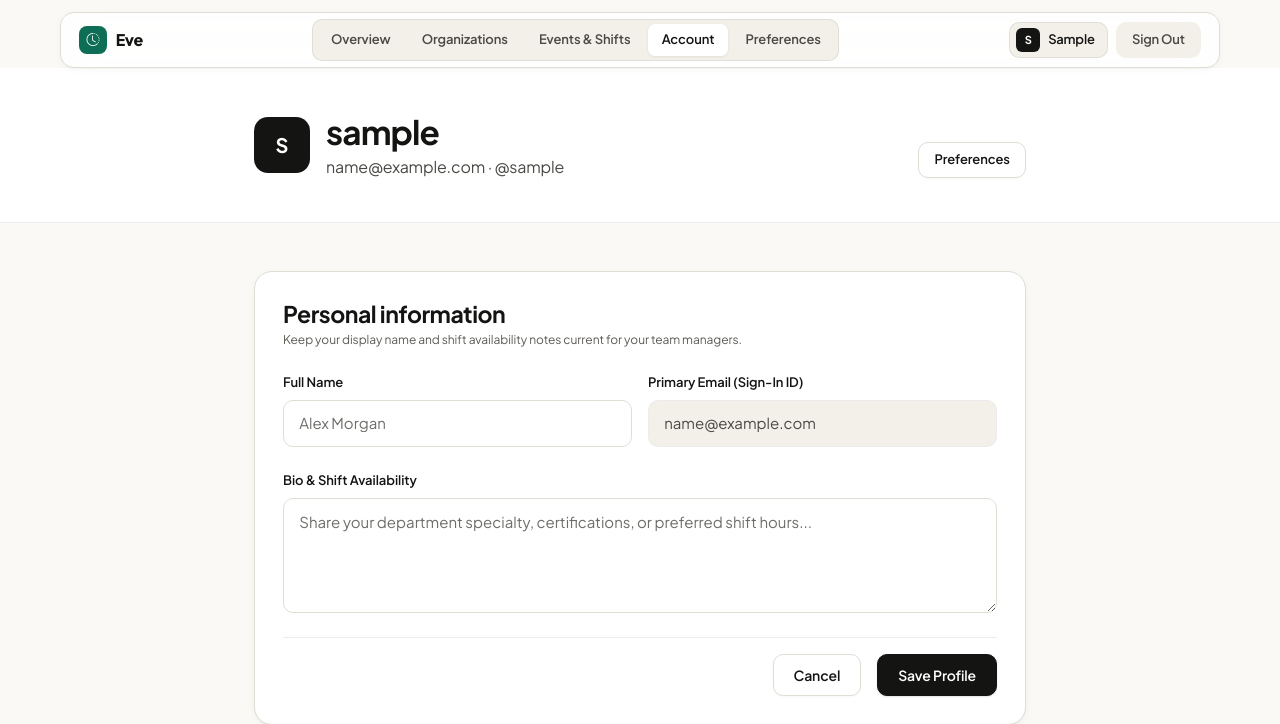
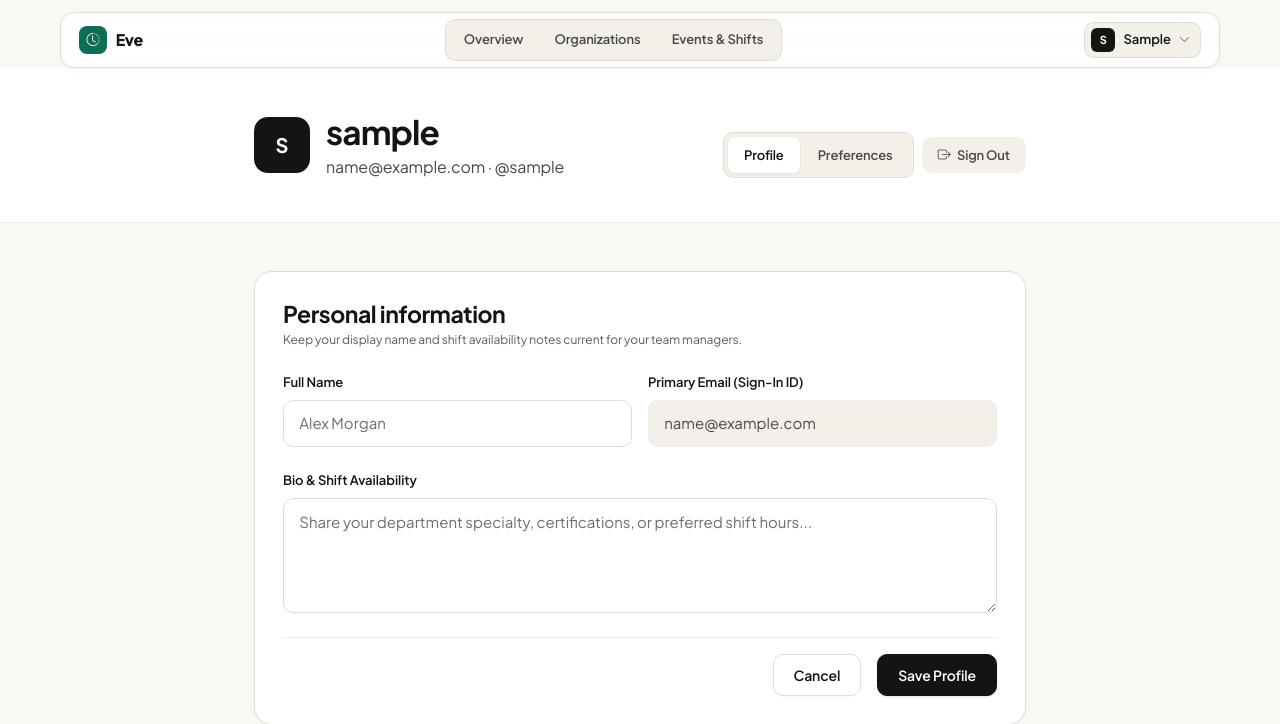
Before and after one commit to Leandrozxc/Eve, a Django app: page /profile/ in a window 1280 px wide. Shown: the top 724 px of the page. Run offline with Django 5.2, Linux system fonts and the light colour scheme; the visitor is signed in with stand-in values (Sample User, id 1); data comes from the database, SQL or seed files in the repository; data that the repository does not hold is empty.

Commit message:
refactor(ui): streamline navbar to core workspaces and move account controls to user menu

```diff
--- a/static/css/style.css
+++ b/static/css/style.css
@@ -473,17 +473,74 @@ h1, h2, h3, h4, h5, h6 {
     font-size: 13px;
     font-weight: 600;
     color: var(--apple-text);
-    padding: 4px 12px 4px 6px;
+    padding: 4px 10px 4px 6px;
     min-height: 36px;
     border-radius: var(--apple-radius-sm);
     background-color: var(--apple-surface-subtle);
     border: 1px solid var(--apple-divider);
+    cursor: pointer;
     transition: background-color 0.2s var(--apple-ease), border-color 0.2s var(--apple-ease);
 }
 
-.eve-user-chip:hover {
+.eve-user-chip:hover,
+.eve-user-chip[aria-expanded="true"] {
     border-color: var(--apple-border);
+    background-color: var(--apple-surface);
     color: var(--apple-text);
+}
+
+.eve-user-chip::after {
+    display: none;
+}
+
+.eve-dropdown-menu {
+    background-color: var(--apple-surface);
+    border: 1px solid var(--apple-border);
+    border-radius: var(--apple-radius-md);
+    box-shadow: var(--apple-shadow-float);
+    padding: 6px;
+    min-width: 230px;
+    margin-top: 8px !important;
+}
+
+.eve-dropdown-header {
+    padding: 8px 12px;
+    border-bottom: 1px solid var(--apple-divider);
+    margin-bottom: 4px;
+}
+
+.eve-dropdown-item {
+    display: flex;
+    align-items: center;
+    gap: 0.6rem;
+    padding: 8px 12px;
+    border-radius: var(--apple-radius-xs);
+    font-size: 13px;
+    font-weight: 600;
+    color: var(--apple-text);
+    text-decoration: none;
+    transition: background-color 0.15s var(--apple-ease), color 0.15s var(--apple-ease);
+}
+
+.eve-dropdown-item:hover,
+.eve-dropdown-item:focus {
+    background-color: var(--apple-surface-subtle);
+    color: var(--apple-text);
+}
+
+.eve-dropdown-item.active {
+    background-color: var(--apple-blue-tint);
+    color: var(--apple-blue-link);
+}
+
+.eve-dropdown-item-danger {
+    color: var(--apple-red);
+}
+
+.eve-dropdown-item-danger:hover,
+.eve-dropdown-item-danger:focus {
+    background-color: var(--apple-red-tint);
+    color: var(--apple-red);
 }
 
 .eve-avatar-xs {
--- a/templates/base.html
+++ b/templates/base.html
@@ -30,12 +30,13 @@
                     <span>Eve</span>
                 </a>
 
+                {% if user.is_authenticated %}
                 <button class="navbar-toggler border-0 shadow-none p-1" type="button" data-bs-toggle="collapse" data-bs-target="#eveGlobalNav" aria-controls="eveGlobalNav" aria-expanded="false" aria-label="Menu">
                     <i class="bi bi-list fs-5"></i>
                 </button>
 
                 <div class="collapse navbar-collapse flex-grow-0" id="eveGlobalNav">
-                    {% if user.is_authenticated %}
+                    <!-- Core Workspace Navigation Only (No Account/Preferences Clutter) -->
                     <ul class="eve-nav-list mx-lg-auto my-2 my-lg-0">
                         <li>
                             <a class="nav-link {% if request.resolver_match.app_name == 'home' %}active{% endif %}" href="{% url 'home:home' %}">Overview</a>
@@ -46,38 +47,48 @@
                         <li>
                             <a class="nav-link {% if 'event' in request.resolver_match.url_name %}active{% endif %}" href="{% url 'events:event_list' %}">Events &amp; Shifts</a>
                         </li>
-                        <li>
-                            <a class="nav-link {% if request.resolver_match.app_name == 'userprofile' %}active{% endif %}" href="{% url 'userprofile:profile' %}">Account</a>
+                        <!-- Mobile-only Account & Preferences section -->
+                        <li class="d-lg-none pt-2 mt-1 apple-divider-top">
+                            <a class="nav-link {% if request.resolver_match.app_name == 'userprofile' %}active{% endif %}" href="{% url 'userprofile:profile' %}">Account Profile</a>
                         </li>
-                        <li>
+                        <li class="d-lg-none">
                             <a class="nav-link {% if request.resolver_match.app_name == 'usersettings' %}active{% endif %}" href="{% url 'usersettings:settings' %}">Preferences</a>
                         </li>
-                        <li class="d-lg-none pt-2 mt-1 apple-divider-top">
+                        <li class="d-lg-none pt-1 mt-1 apple-divider-top">
                             <a class="nav-link text-danger" href="{% url 'login:logout' %}">Sign Out ({{ user.first_name|default:user.username }})</a>
                         </li>
                     </ul>
-                    {% else %}
-                    <ul class="eve-nav-list ms-auto my-2 my-lg-0" style="background: transparent; border: none; padding: 0;">
-                        <li>
-                            <a class="nav-link {% if request.resolver_match.app_name == 'login' %}active{% endif %}" href="{% url 'login:login' %}">Sign In</a>
-                        </li>
-                        <li>
-                            <a class="btn-apple-primary btn-apple-sm text-decoration-none ms-lg-2" href="{% url 'register:register' %}">Create Account</a>
-                        </li>
-                    </ul>
-                    {% endif %}
                 </div>
 
-                {% if user.is_authenticated %}
-                <div class="d-none d-lg-flex align-items-center gap-2">
-                    <a href="{% url 'userprofile:profile' %}" class="eve-user-chip text-decoration-none" title="Account Profile">
+                <!-- Consolidated User Account Popover Menu (Desktop) -->
+                <div class="d-none d-lg-flex align-items-center dropdown">
+                    <button class="eve-user-chip dropdown-toggle" type="button" data-bs-toggle="dropdown" aria-expanded="false" aria-label="Account menu">
                         <span class="eve-avatar-xs">{{ user.first_name|default:user.username|make_list|first|upper }}</span>
                         <span>{{ user.first_name|default:user.username }}</span>
-                    </a>
-                    <a href="{% url 'login:logout' %}" class="btn-apple-ghost btn-apple-sm text-decoration-none">
-                        Sign Out
-                    </a>
+                        <i class="bi bi-chevron-down" style="font-size: 11px; color: var(--apple-text-tertiary);" aria-hidden="true"></i>
+                    </button>
+                    <div class="dropdown-menu dropdown-menu-end eve-dropdown-menu">
+                        <div class="eve-dropdown-header">
+                            <div class="fw-bold" style="font-size: 13px; color: var(--apple-text);">{{ user.get_full_name|default:user.username }}</div>
+                            <div class="apple-caption text-truncate">{{ user.email|default:user.username }}</div>
+                        </div>
+                        <a class="eve-dropdown-item {% if request.resolver_match.app_name == 'userprofile' %}active{% endif %}" href="{% url 'userprofile:profile' %}">
+                            <i class="bi bi-person" aria-hidden="true"></i>
+                            <span>Account Profile</span>
+                        </a>
+                        <a class="eve-dropdown-item {% if request.resolver_match.app_name == 'usersettings' %}active{% endif %}" href="{% url 'usersettings:settings' %}">
+                            <i class="bi bi-sliders" aria-hidden="true"></i>
+                            <span>Preferences</span>
+                        </a>
+                        <div class="my-1 apple-divider-top"></div>
+                        <a class="eve-dropdown-item eve-dropdown-item-danger" href="{% url 'login:logout' %}">
+                            <i class="bi bi-box-arrow-right" aria-hidden="true"></i>
+                            <span>Sign Out</span>
+                        </a>
+                    </div>
                 </div>
+                {% else %}
+                <span class="apple-caption d-none d-sm-inline">Workforce &amp; Shift Coordination</span>
                 {% endif %}
             </div>
         </nav>
--- a/templates/events/company_list.html
+++ b/templates/events/company_list.html
@@ -14,9 +14,6 @@
                 </p>
             </div>
             <div class="d-flex flex-wrap align-items-center gap-2">
-                <a href="{% url 'events:event_list' %}" class="btn-apple-secondary btn-apple-sm">
-                    View Events
-                </a>
                 <a href="{% url 'events:company_create' %}" class="btn-apple-primary btn-apple-sm">
                     <i class="bi bi-plus-lg"></i>
                     <span>Create Organization</span>
--- a/templates/events/event_list.html
+++ b/templates/events/event_list.html
@@ -14,9 +14,6 @@
                 </p>
             </div>
             <div class="d-flex align-items-center gap-2">
-                <a href="{% url 'events:company_list' %}" class="btn-apple-secondary btn-apple-sm">
-                    Organizations
-                </a>
                 <a href="{% url 'events:event_create' %}" class="btn-apple-primary btn-apple-sm">
                     <i class="bi bi-plus-lg"></i>
                     <span>Schedule Event</span>
--- a/templates/home/home.html
+++ b/templates/home/home.html
@@ -16,9 +16,6 @@
                 </p>
             </div>
             <div class="d-flex flex-wrap align-items-center gap-2">
-                <a href="{% url 'events:company_list' %}" class="btn-apple-secondary">
-                    Organizations
-                </a>
                 <a href="{% url 'events:event_create' %}" class="btn-apple-primary">
                     <i class="bi bi-plus-lg"></i>
                     <span>Schedule Event</span>
--- a/templates/profile/profile.html
+++ b/templates/profile/profile.html
@@ -3,7 +3,7 @@
 {% block title %}Account Profile{% endblock %}
 
 {% block full_bleed %}
-<!-- 1. Account Identity Header -->
+<!-- 1. Account Identity & Settings Switcher Header -->
 <section class="apple-section-white">
     <div class="apple-container" style="max-width: 820px;">
         <div class="eve-workspace-header">
@@ -16,9 +16,17 @@
                     <p class="apple-subhead mb-0">{{ user.email }} &middot; @{{ user.username }}</p>
                 </div>
             </div>
-            <a href="{% url 'usersettings:settings' %}" class="btn-apple-secondary btn-apple-sm">
-                Preferences
-            </a>
+
+            <div class="d-flex flex-wrap align-items-center gap-2">
+                <div class="eve-segmented-control" role="navigation" aria-label="Account sections">
+                    <a href="{% url 'userprofile:profile' %}" class="eve-segmented-item active">Profile</a>
+                    <a href="{% url 'usersettings:settings' %}" class="eve-segmented-item">Preferences</a>
+                </div>
+                <a href="{% url 'login:logout' %}" class="btn-apple-ghost btn-apple-sm text-danger">
+                    <i class="bi bi-box-arrow-right" aria-hidden="true"></i>
+                    <span>Sign Out</span>
+                </a>
+            </div>
         </div>
     </div>
 </section>
```
Also changed, not shown: templates/usersettings/settings.html (+23 -9 lines).
